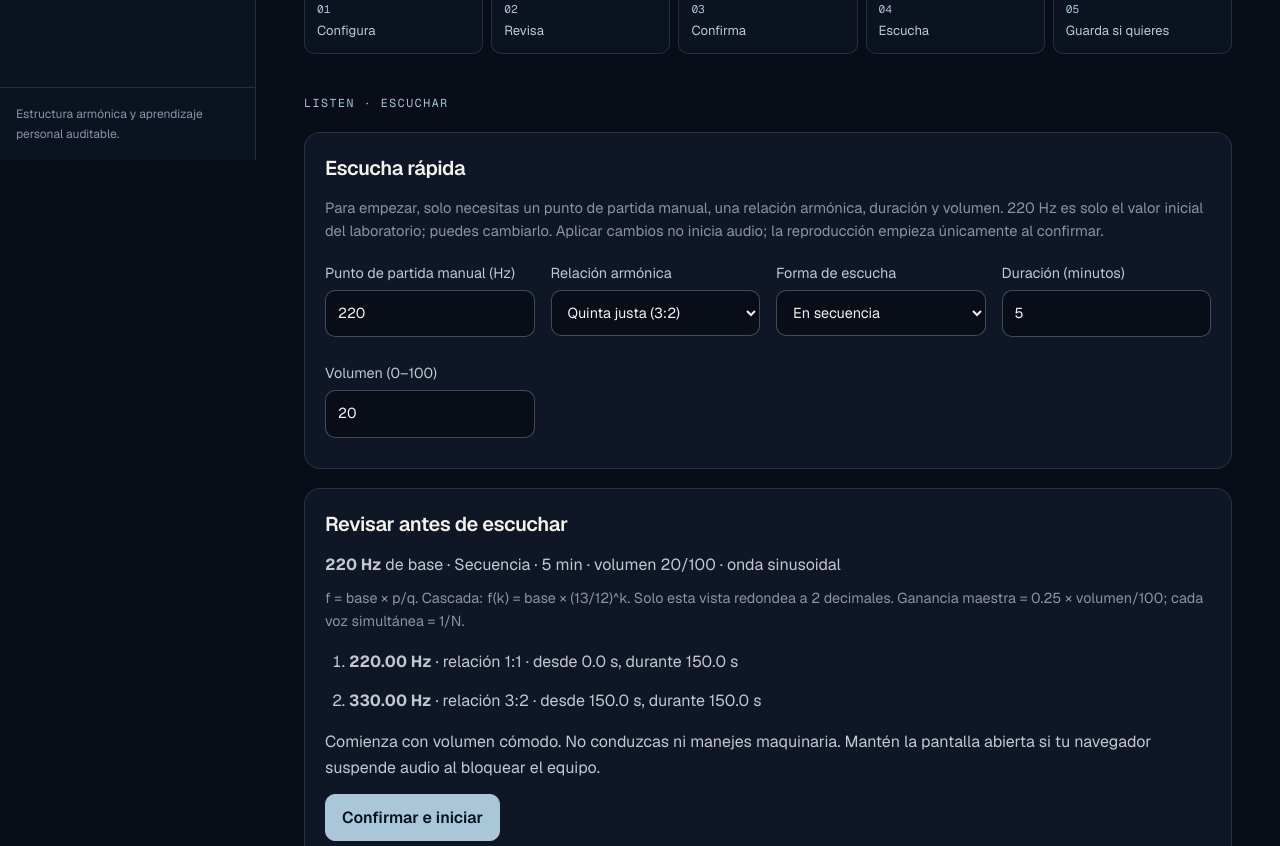
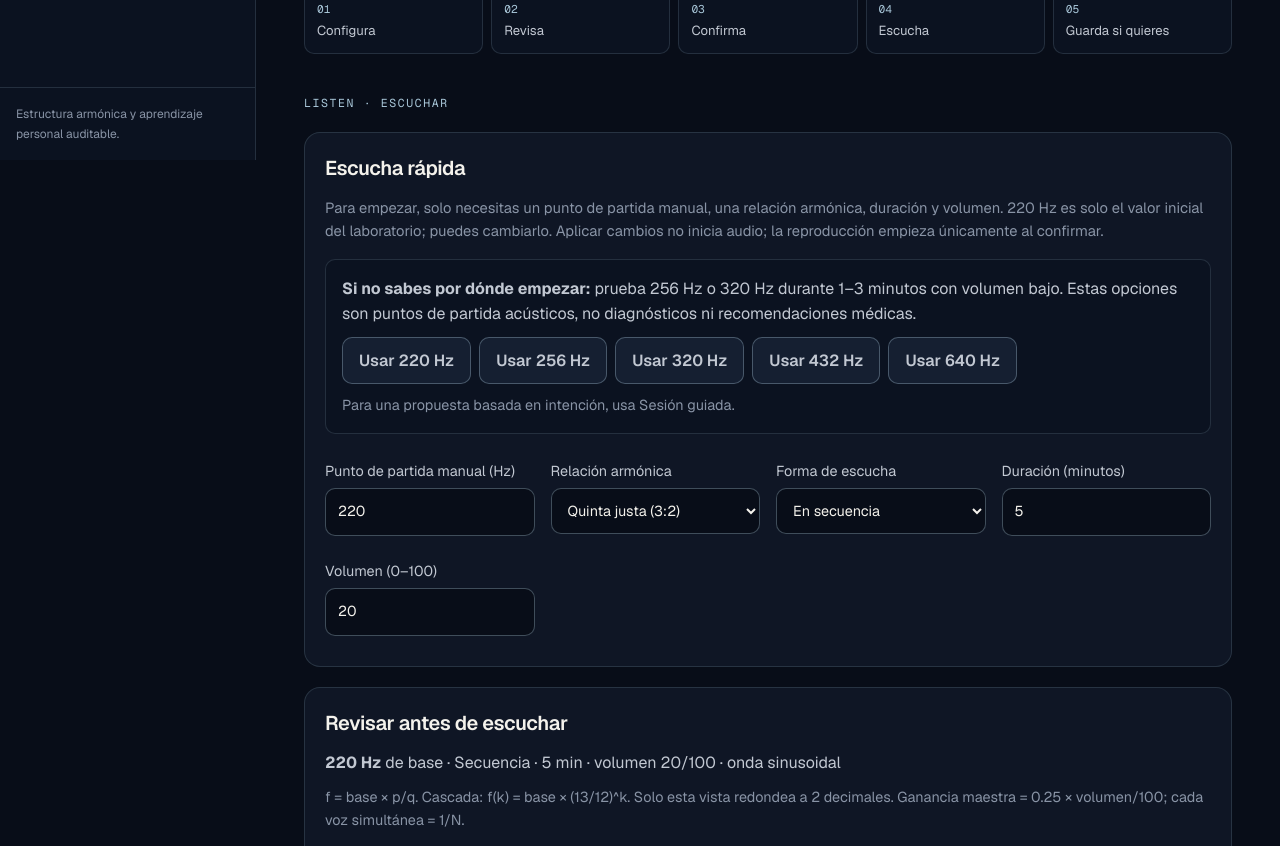
Before and after one commit to antoniodiaz70ad-dev/frequency-healer, a Next.js app in the folder frontend/: page /laboratorio-armonico in a window 1280 px wide. Shown: the part 640-1486 px from the top of the page. Built offline with nearby package versions, Linux system fonts and the light colour scheme.

Commit message:
Add Harmonic Lab seed starting suggestions

```diff
--- a/frontend/src/components/voice/HarmonicLab.tsx
+++ b/frontend/src/components/voice/HarmonicLab.tsx
@@ -132,7 +132,9 @@ export default function HarmonicLab() {
     </ol>
 
     <p className={styles.labRegionLabel} id="lab-listen">Listen · Escuchar</p>
-    <section><h2>Escucha rápida</h2><p className={styles.labSectionIntro}>Para empezar, solo necesitas un punto de partida manual, una relación armónica, duración y volumen. 220 Hz es solo el valor inicial del laboratorio; puedes cambiarlo. Aplicar cambios no inicia audio; la reproducción empieza únicamente al confirmar.</p><fieldset disabled={playing || busy}><div className={styles.grid}>
+    <section><h2>Escucha rápida</h2><p className={styles.labSectionIntro}>Para empezar, solo necesitas un punto de partida manual, una relación armónica, duración y volumen. 220 Hz es solo el valor inicial del laboratorio; puedes cambiarlo. Aplicar cambios no inicia audio; la reproducción empieza únicamente al confirmar.</p>
+      <div className={styles.seedSuggestions} aria-label="Sugerencias de punto de partida"><p><strong>Si no sabes por dónde empezar:</strong> prueba 256 Hz o 320 Hz durante 1–3 minutos con volumen bajo. Estas opciones son puntos de partida acústicos, no diagnósticos ni recomendaciones médicas.</p><div>{[220, 256, 320, 432, 640].map(hz => <button key={hz} type="button" disabled={playing || busy} onClick={() => edit({ baseHz: hz })}>Usar {hz} Hz</button>)}</div><p className={styles.muted}>Para una propuesta basada en intención, usa Sesión guiada.</p></div>
+      <fieldset disabled={playing || busy}><div className={styles.grid}>
       <label>Punto de partida manual (Hz)<input aria-label="Base (Hz)" type="number" min={40} max={2000} step="any" value={config.baseHz} onChange={e => edit({ baseHz: Number(e.target.value) })} /></label>
       <label>Relación armónica<select aria-label="Relación" value={config.ratioId} onChange={e => edit({ ratioId: e.target.value as HarmonicConfig['ratioId'] })}>{Object.entries(RATIOS).map(([id, r]) => <option value={id} key={id}>{r.label} ({r.p}:{r.q})</option>)}</select></label>
       <label>Forma de escucha<select aria-label="Modo" value={config.mode} onChange={e => edit({ mode: e.target.value as HarmonicConfig['mode'] })}><option value="sequence">En secuencia</option><option value="simultaneous">Juntas</option></select></label>
--- a/frontend/src/components/voice/voice.module.css
+++ b/frontend/src/components/voice/voice.module.css
@@ -74,3 +74,8 @@
 .labAdvancedStack > details { padding: 1rem 1.25rem; border: 1px solid var(--fh-border); border-radius: var(--fh-radius-surface); background: color-mix(in srgb, var(--fh-surface) 88%, transparent); }
 .labAdvancedStack summary { min-height: 44px; cursor: pointer; color: var(--fh-text); font-weight: 600; }
 @media (max-width: 48rem) { .labFlow { grid-template-columns: 1fr; } .labViewToggle button, .labModeCards a { width: 100%; } }
+
+.seedSuggestions { display: grid; gap: .65rem; margin: 1rem 0; padding: 1rem; border: 1px solid var(--fh-border); border-radius: var(--fh-radius-control); background: var(--fh-bg-raised); }
+.seedSuggestions p { margin: 0; }
+.seedSuggestions > div { display: flex; flex-wrap: wrap; gap: .5rem; }
+.seedSuggestions button { margin: 0 !important; }
```
